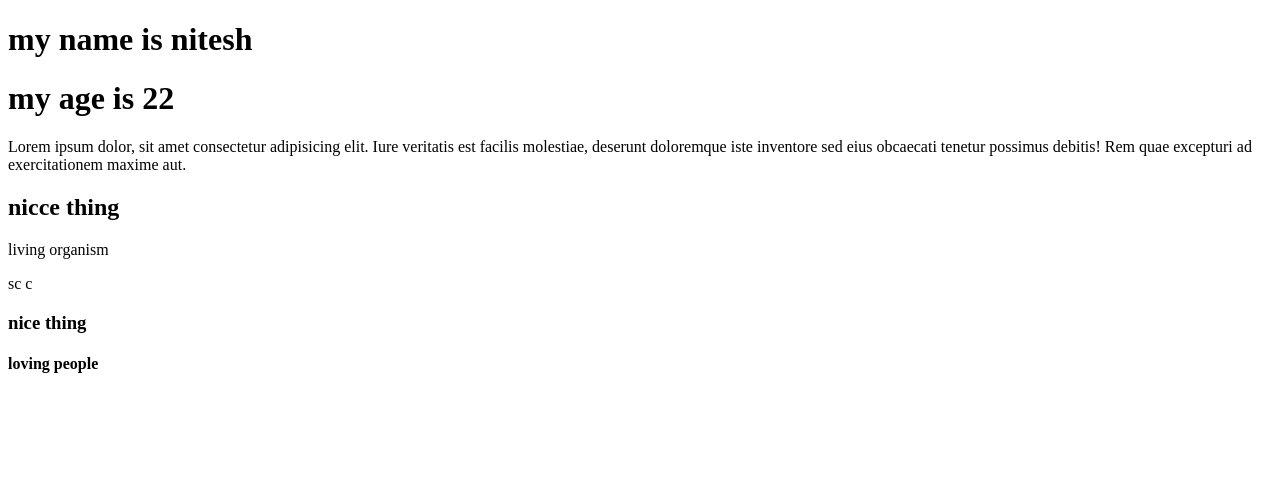
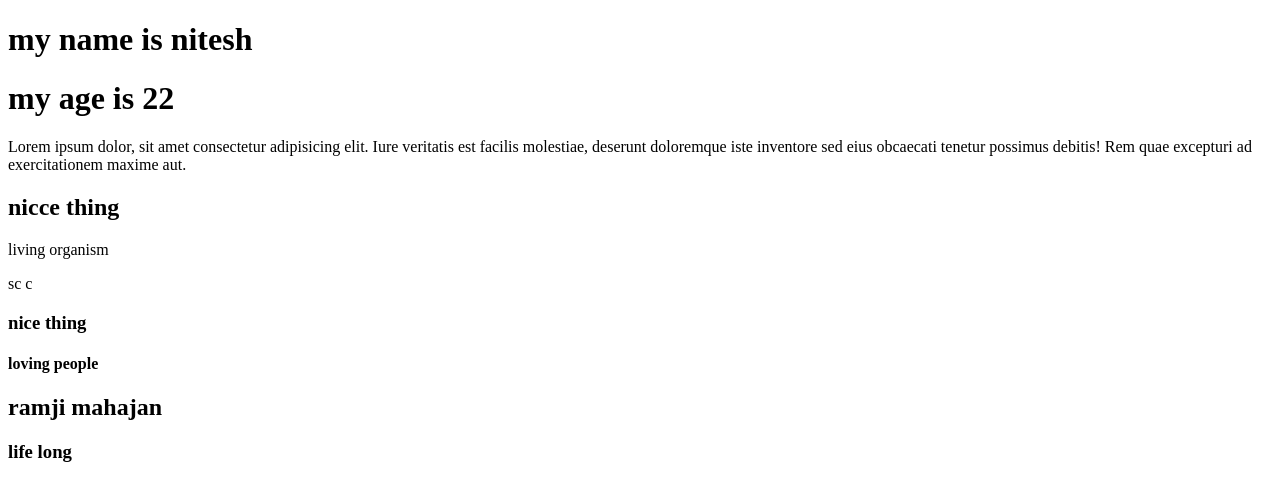
Before and after one commit to dhakadnitesh/cap-09, a plain HTML site: page index.html in a window 1280 px wide. Drawn offline with Linux system fonts and the light colour scheme.

Commit message:
my code is nice

```diff
--- a/index.html
+++ b/index.html
@@ -14,6 +14,8 @@
 <p>sc  c</p>
 <h3>nice thing</h3>
 <h4>loving people</h4>
+<h2>ramji mahajan</h2>
+<h3>life long</h3>
 
 </body>
 </html>
```
